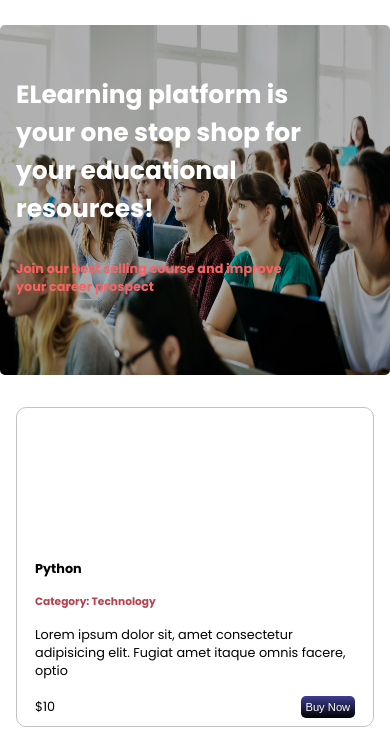
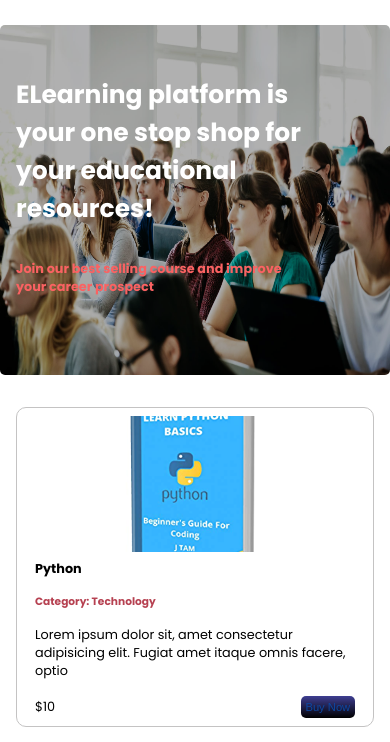
Before and after one commit to Teesam/E-Learning, a plain HTML site: page index.html in a window 390 px wide. Shown: the part 71-813 px from the top of the page. Drawn offline with Linux system fonts and the light colour scheme.

Commit message:
new changes

```diff
--- a/landing/header.css
+++ b/landing/header.css
@@ -795,7 +795,7 @@
         border: none;
         padding: .3rem;
         border-radius: 5px;
-        color: white;
+        color: var(--blue);
         font-size: .7rem;
         cursor: pointer;
     }
@@ -803,7 +803,7 @@
     #python{
         width: 100%;
         height: 90%;
-        background-image: url('../assets/python.jpg');
+        background-image: url('../assets/python.png');
         background-position: center;
         background-size: cover;
         background-repeat: no-repeat;
```
